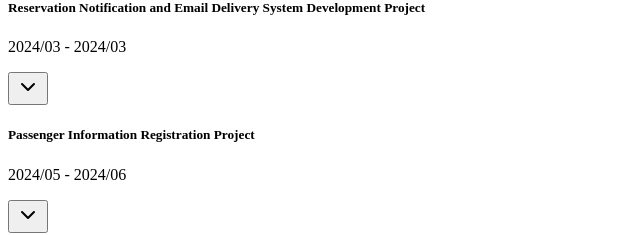
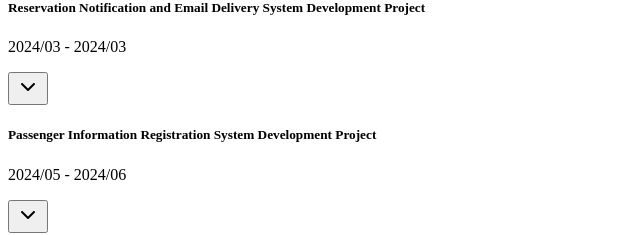
Before and after one commit to ken-1200/resume, a Next.js app: page /en in a window 1280 px wide. Shown: the part 3060-3295 px from the top of the page, without its empty margins (0-640 px from the left). Built offline with nearby package versions, Linux system fonts and the light colour scheme.

Commit message:
feat: enhance project details for passenger information registration system in profile data

```diff
--- a/src/data/localized-data.ts
+++ b/src/data/localized-data.ts
@@ -277,11 +277,17 @@ export function useProfileData() {
             ],
           },
           {
-            title: '同乗者情報の登録プロジェクト',
+            title: '同乗者情報登録システム開発プロジェクト',
             period: '2024/05 ～ 2024/06',
-            summary: '',
-            details: [],
-            technologies: [],
+            summary: '企業向け車両予約サービスに対応した同乗者情報管理システムの構築',
+            details: [
+              '予約確認画面における保証項目の非表示・規約同意チェック機能の追加',
+              '同乗者情報のDB設計および一時保存機構の導入',
+              'ユーザー情報と一時情報のエンティティ設計とAPI連携処理の開発',
+              'バリデーション・UX設計を含むReactコンポーネントの実装',
+              '車両・路線組み合わせベースの判定ロジック設計',
+            ],
+            technologies: ['TypeScript', 'React', 'Express', 'Node.js', 'Prisma', 'PostgreSQL'],
           },
           {
             title: 'アフィリエイト・ポイント連携機能開発プロジェクト',
@@ -573,11 +579,17 @@ export function useProfileData() {
             ],
           },
           {
-            title: 'Passenger Information Registration Project',
+            title: 'Passenger Information Registration System Development Project',
             period: '2024/05 - 2024/06',
-            summary: '',
-            details: [],
-            technologies: [],
+            summary: 'Passenger information management system development for corporate vehicle booking services',
+            details: [
+              'Addition of warranty item hiding and agreement check features in booking confirmation screen',
+              'Database design for passenger information and introduction of temporary storage mechanism',
+              'User information and temporary information entity design and API integration development',
+              'React component implementation including validation and UX design',
+              'Vehicle and route combination-based determination logic design',
+            ],
+            technologies: ['TypeScript', 'React', 'Express', 'Node.js', 'Prisma', 'PostgreSQL'],
           },
           {
             title: 'Affiliate Point Integration Feature Development Project',
```
